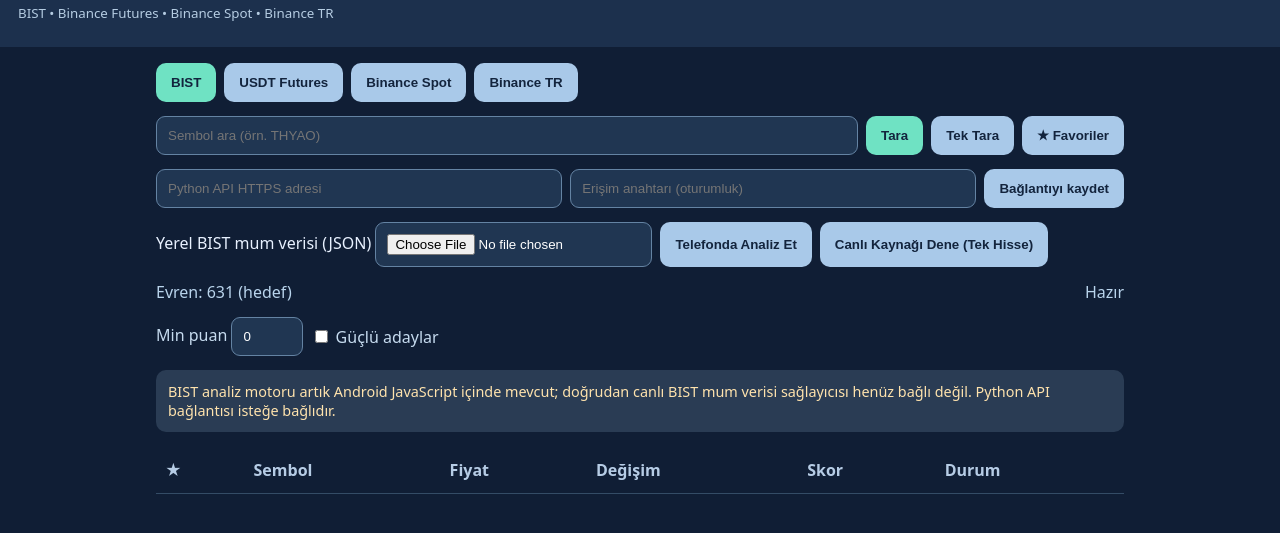
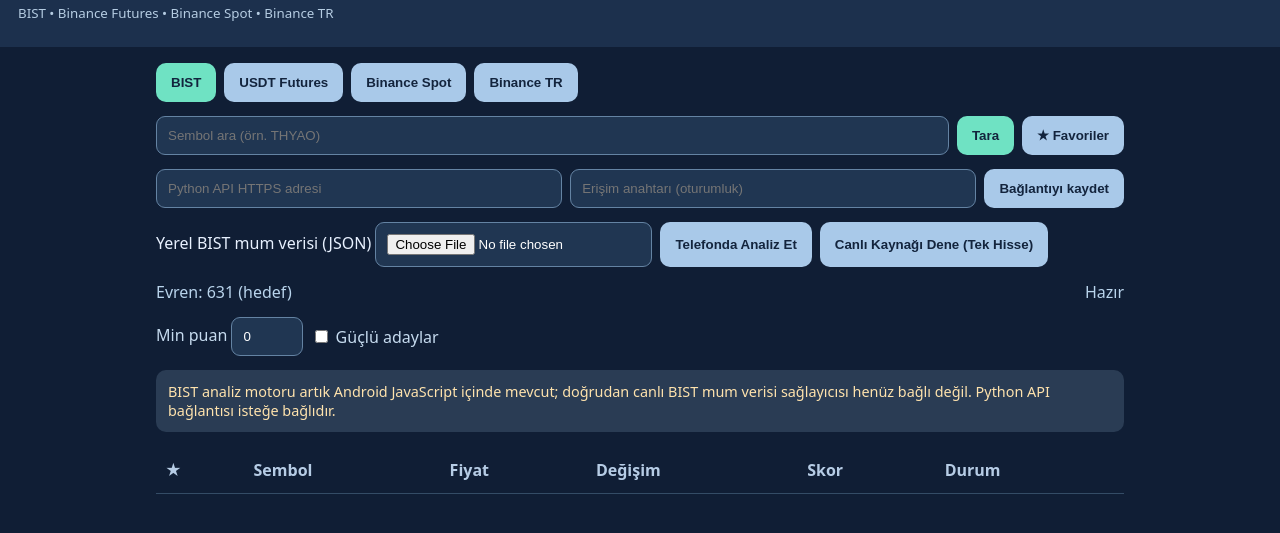
Before and after one commit to asistan71/Private, a website: page www/index.html in a window 1280 px wide. Shown: the part 61-594 px from the top of the page. Drawn offline with Linux system fonts and the light colour scheme.

Commit message:
ui: remove Tek Tara button from market terminal

```diff
--- a/www/index.html
+++ b/www/index.html
@@ -2,7 +2,7 @@
 <html lang="tr"><head><meta charset="utf-8"><meta name="viewport" content="width=device-width,initial-scale=1,viewport-fit=cover"><meta name="theme-color" content="#101e35"><title>Piyasa Terminali</title><link rel="stylesheet" href="style.css"></head>
 <body><header><h1>Piyasa Terminali</h1><small>BIST • Binance Futures • Binance Spot • Binance TR</small></header><main>
 <nav><button class="active" data-market="BIST">BIST</button><button data-market="FUTURES">USDT Futures</button><button data-market="BINANCE">Binance Spot</button><button data-market="BINANCE_TR">Binance TR</button></nav>
-<section class="toolbar"><input id="search" placeholder="Sembol ara (örn. THYAO)" aria-label="Sembol ara"><button id="scan">Tara</button><button id="single">Tek Tara</button><button id="favorites">★ Favoriler</button></section>
+<section class="toolbar"><input id="search" placeholder="Sembol ara (örn. THYAO)" aria-label="Sembol ara"><button id="scan">Tara</button><button id="favorites">★ Favoriler</button></section>
 <section class="toolbar" id="pythonBridgeSettings"><input id="pythonApiUrl" type="url" inputmode="url" placeholder="Python API HTTPS adresi" aria-label="Python API HTTPS adresi"><input id="pythonApiToken" type="password" placeholder="Erişim anahtarı (oturumluk)" aria-label="Python API erişim anahtarı"><button id="savePythonApi">Bağlantıyı kaydet</button></section>
 <section class="toolbar" id="bistLocalSettings"><label>Yerel BIST mum verisi (JSON) <input id="bistJsonFile" type="file" accept=".json,application/json" aria-label="BIST mum verisi JSON dosyası"></label><button id="bistLocalScan">Telefonda Analiz Et</button><button id="bistDirectScan">Canlı Kaynağı Dene (Tek Hisse)</button></section>
 <section class="summary"><span id="universe">Evren: 631 (hedef)</span><span id="status">Hazır</span></section>
```
